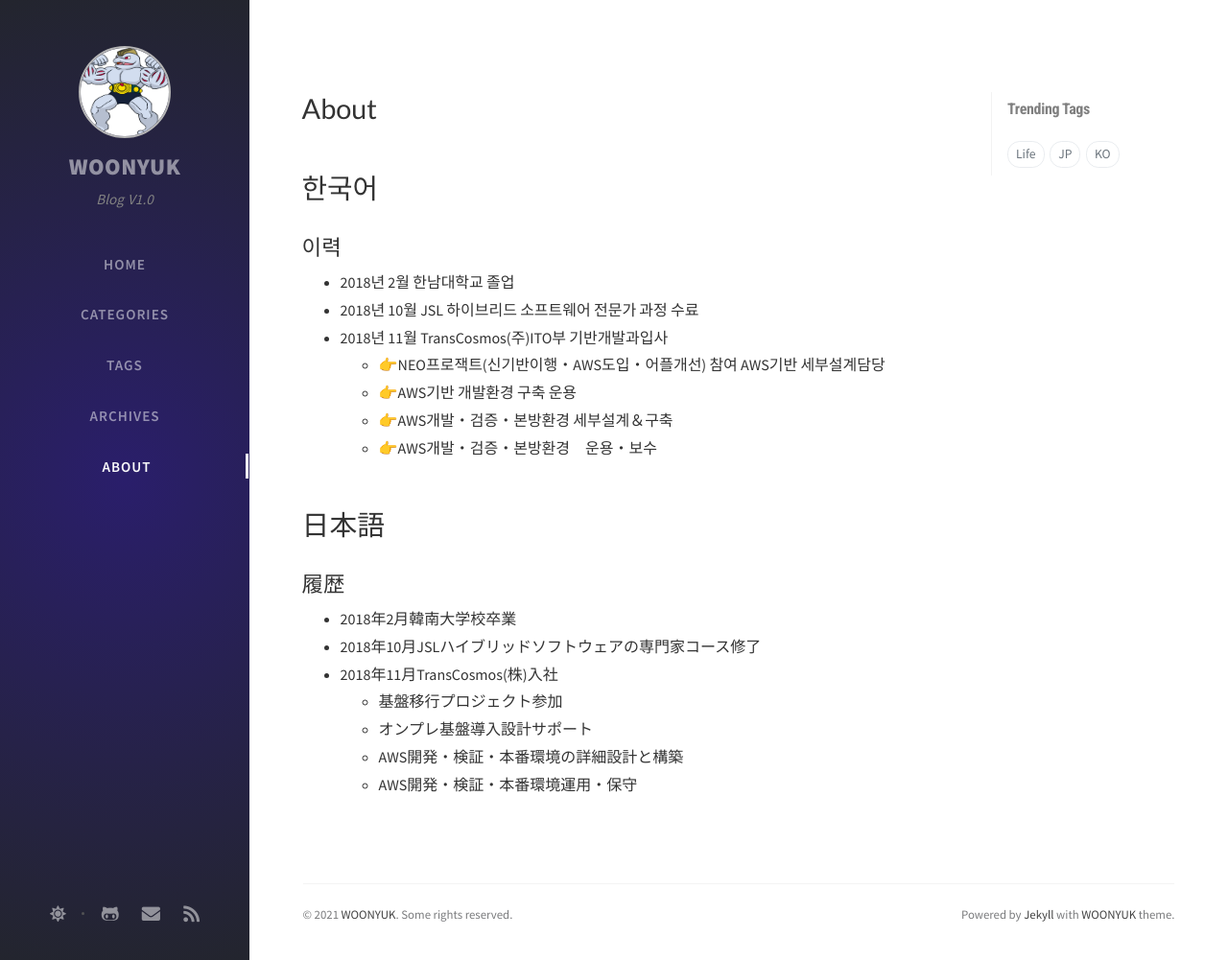
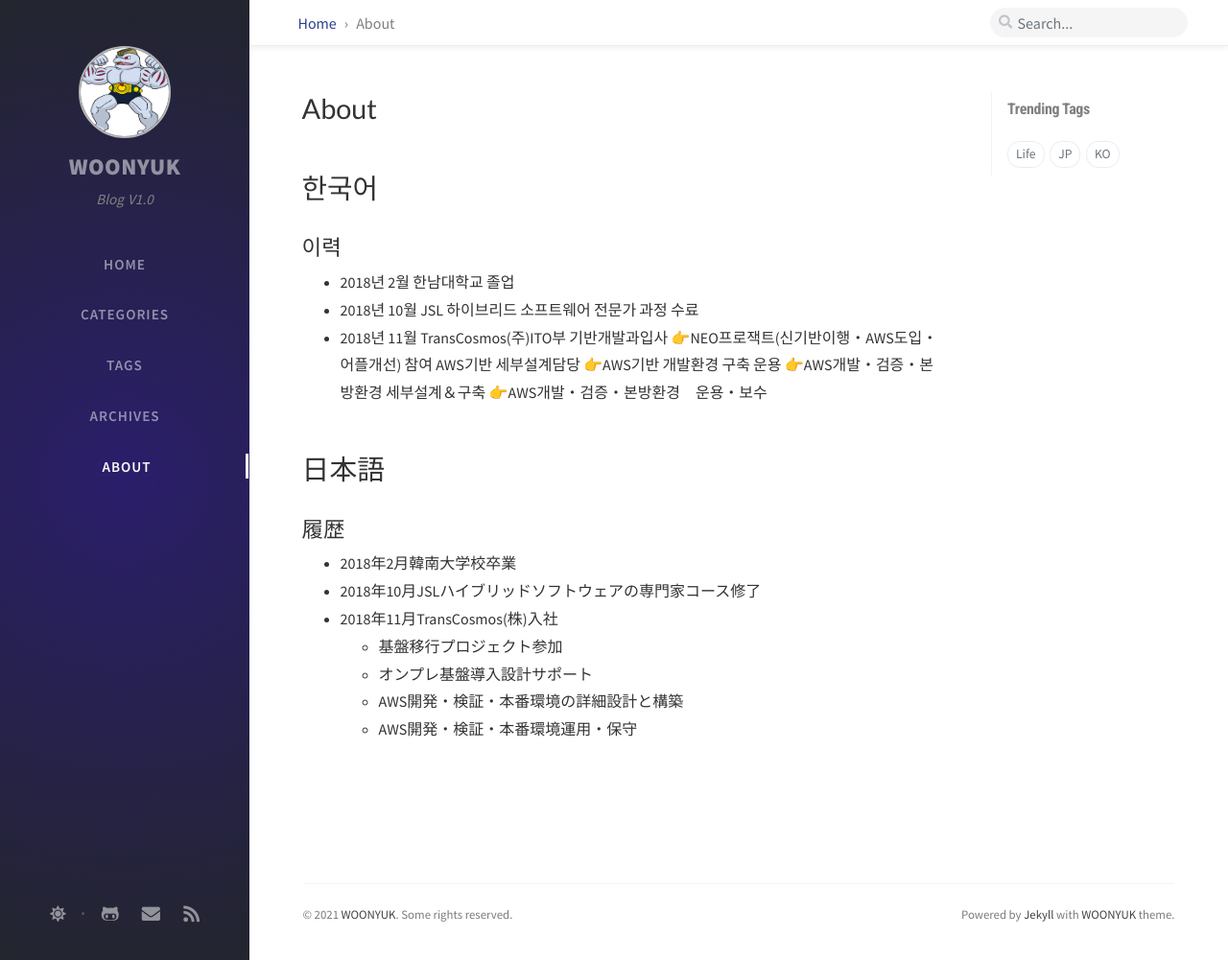
Before and after one commit to WOONYUK/WOONYUK.github.io, a Jekyll site: the page built from _tabs/about.md, in a window 1280 px wide and 1001 px high. Shown: the whole window at 96% size. Built offline with Jekyll 4.4.1, drawn with Linux system fonts in a browser that asks for light colours; nearby versions of some CDN libraries; comment, search, counter and statistics services are not loaded.

Commit message:
Update about.md

```diff
--- a/_tabs/about.md
+++ b/_tabs/about.md
@@ -11,10 +11,10 @@
 - 2018년 2월 한남대학교 졸업
 - 2018년 10월 JSL 하이브리드 소프트웨어 전문가 과정 수료
 - 2018년 11월 TransCosmos(주)ITO부 기반개발과입사
-	- 👉NEO프로잭트(신기반이행・AWS도입・어플개선) 참여 AWS기반 세부설계담당
-	- 👉AWS기반 개발환경 구축 운용
-	- 👉AWS개발・검증・본방환경 세부설계＆구축
-	- 👉AWS개발・검증・본방환경　운용・보수
+	👉NEO프로잭트(신기반이행・AWS도입・어플개선) 참여 AWS기반 세부설계담당
+	👉AWS기반 개발환경 구축 운용
+	👉AWS개발・검증・본방환경 세부설계＆구축
+	👉AWS개발・검증・본방환경　운용・보수
 
 # 日本語
 ## 履歴
```
